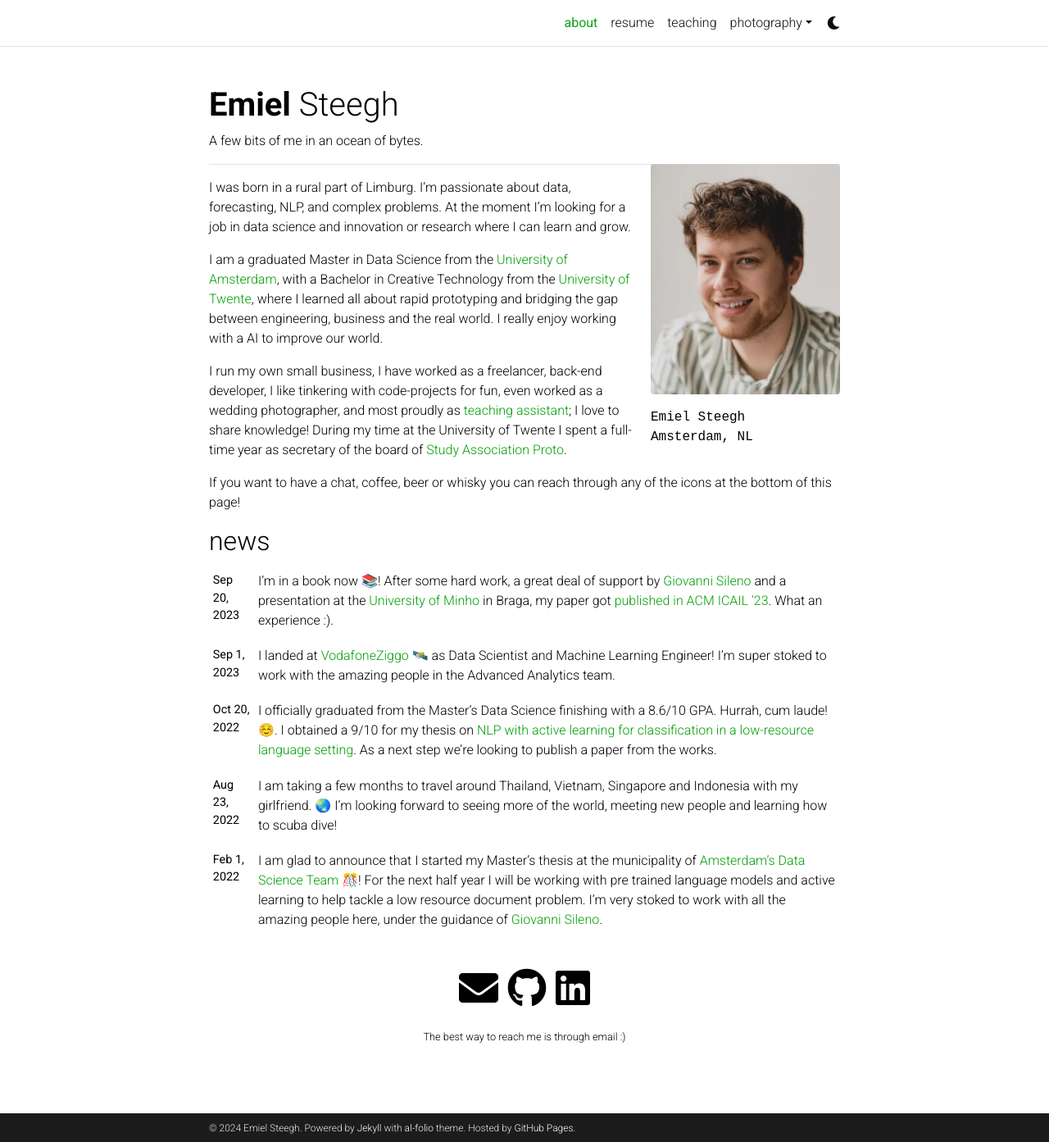
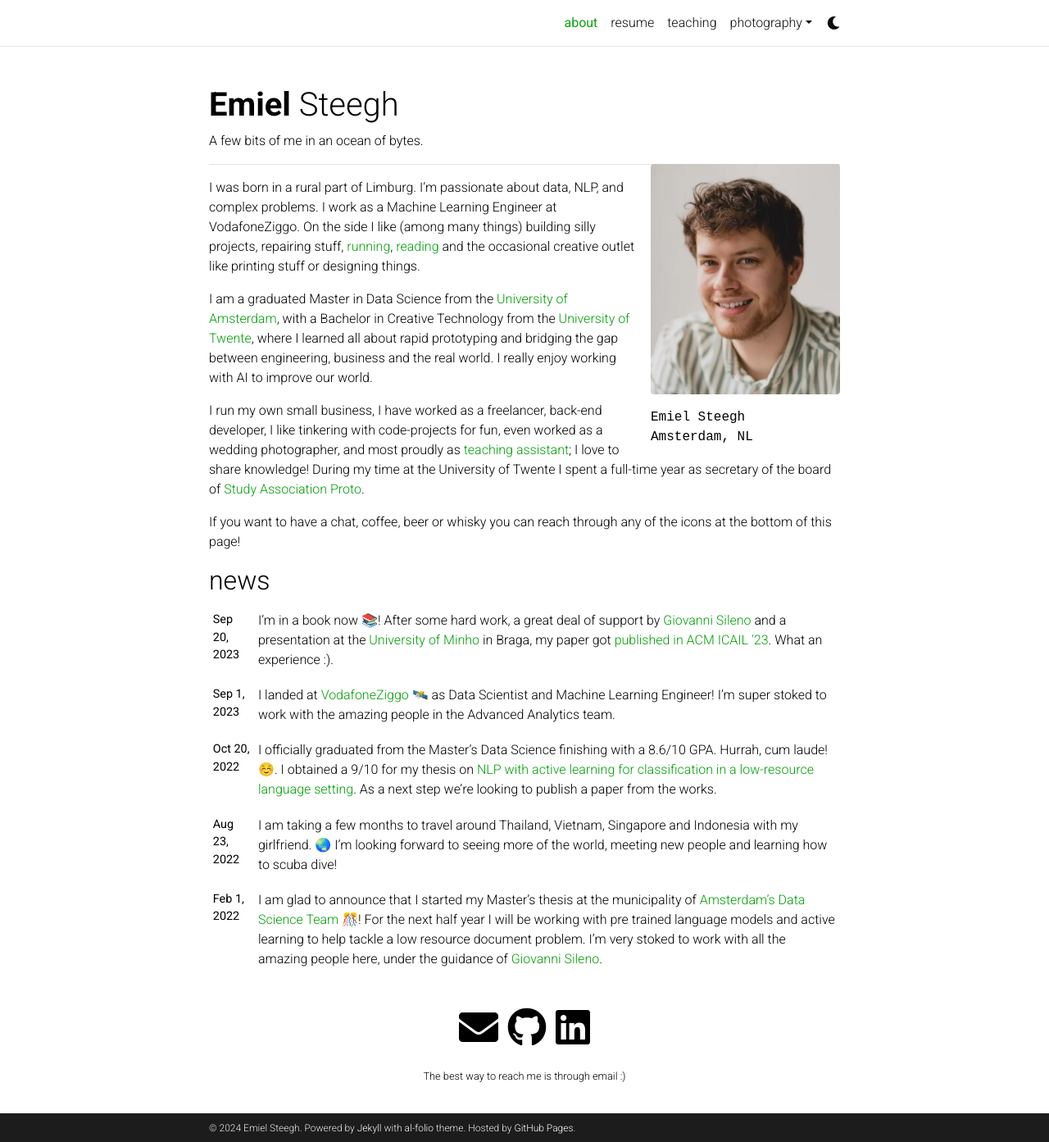
Before and after one commit to emielsteegh/emielsteegh.github.io, a Jekyll site: the page built from _pages/about.md, in a window 1280 px wide and 1393 px high. Shown: the whole window at 82% size. Built offline with Jekyll 4.4.1, drawn with Linux system fonts in a browser that asks for light colours; comment, search, counter and statistics services are not loaded; a style sheet for code colours, icons or effects is not loaded.

Commit message:
update my about

```diff
--- a/_pages/about.md
+++ b/_pages/about.md
@@ -21,9 +21,9 @@ social: true # includes social icons at the bottom of the page
 
 ---
 
-I was born in a rural part of Limburg. I'm passionate about data, forecasting, NLP, and complex problems. At the moment I'm looking for a job in data science and innovation or research where I can learn and grow.
+I was born in a rural part of Limburg. I'm passionate about data, NLP, and complex problems. I work as a Machine Learning Engineer at VodafoneZiggo. On the side I like (among many things) building silly projects, repairing stuff, [running](https://www.strava.com/athletes/62134196), [reading](https://www.goodreads.com/user/show/152849827-emiel) and the occasional creative outlet like printing stuff or designing things.
 
-I am a graduated Master in Data Science from the [University of Amsterdam](https://www.uva.nl/), with a Bachelor in Creative Technology from the [University of Twente](https://www.utwente.nl/), where I learned all about rapid prototyping and bridging the gap between engineering, business and the real world. I really enjoy working with a AI to improve our world.
+I am a graduated Master in Data Science from the [University of Amsterdam](https://www.uva.nl/), with a Bachelor in Creative Technology from the [University of Twente](https://www.utwente.nl/), where I learned all about rapid prototyping and bridging the gap between engineering, business and the real world. I really enjoy working with AI to improve our world.
 
 I run my own small business, I have worked as a freelancer, back-end developer, I like tinkering with code-projects for fun, even worked as a wedding photographer, and most proudly as [teaching assistant](/teaching/); I love to share knowledge!
 During my time at the University of Twente I spent a full-time year as secretary of the board of [Study Association Proto](https://www.proto.utwente.nl/page/oldfarts#board8).
```
